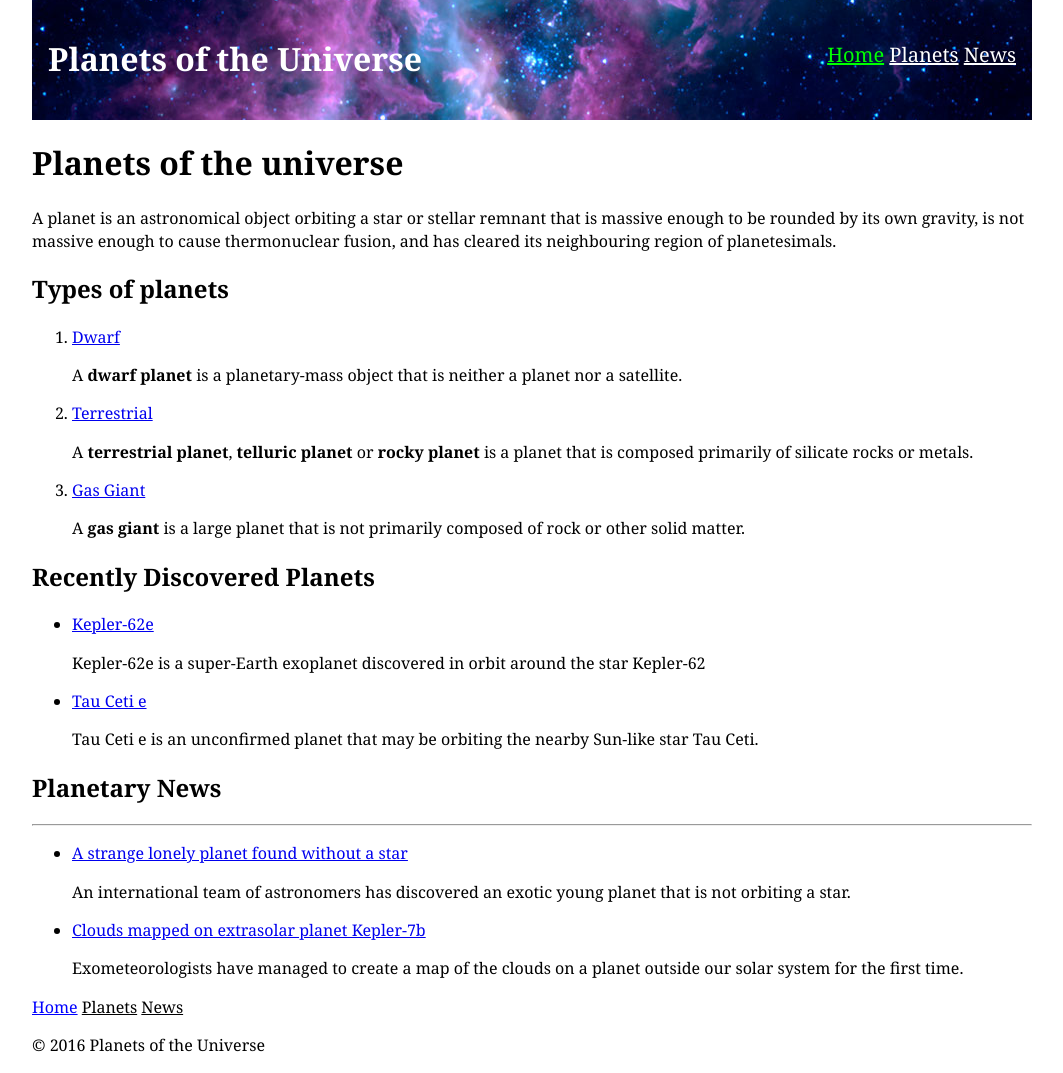
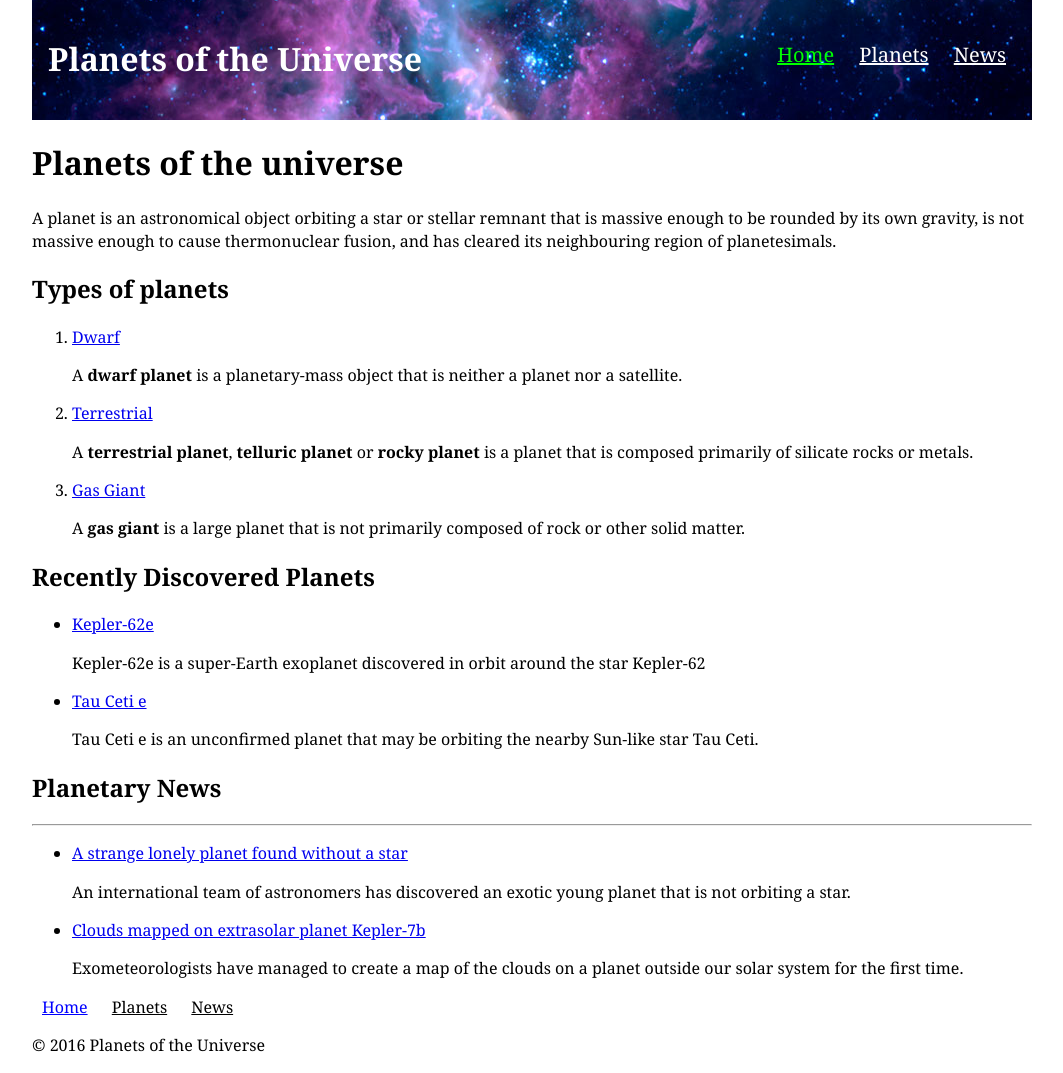
Before and after one commit to IamManchanda/planets-of-the-universe, a Jekyll site: the page built from index.html, in a window 1280 px wide. Shown: the whole page, without its empty margins (108-1171 px from the left). Built offline with Jekyll 4.4.1, drawn with Linux system fonts in a browser that asks for light colours; Markdown is read by kramdown in place of the engine named in the settings.

Commit message:
created some margin at east and west in navigation area

```diff
--- a/css/common.css
+++ b/css/common.css
@@ -56,6 +56,7 @@ header {
 
 .nav > li {
 	display: inline-block;
+	margin: 0 10px;
 }
 
 .nav-top > li a {
```
